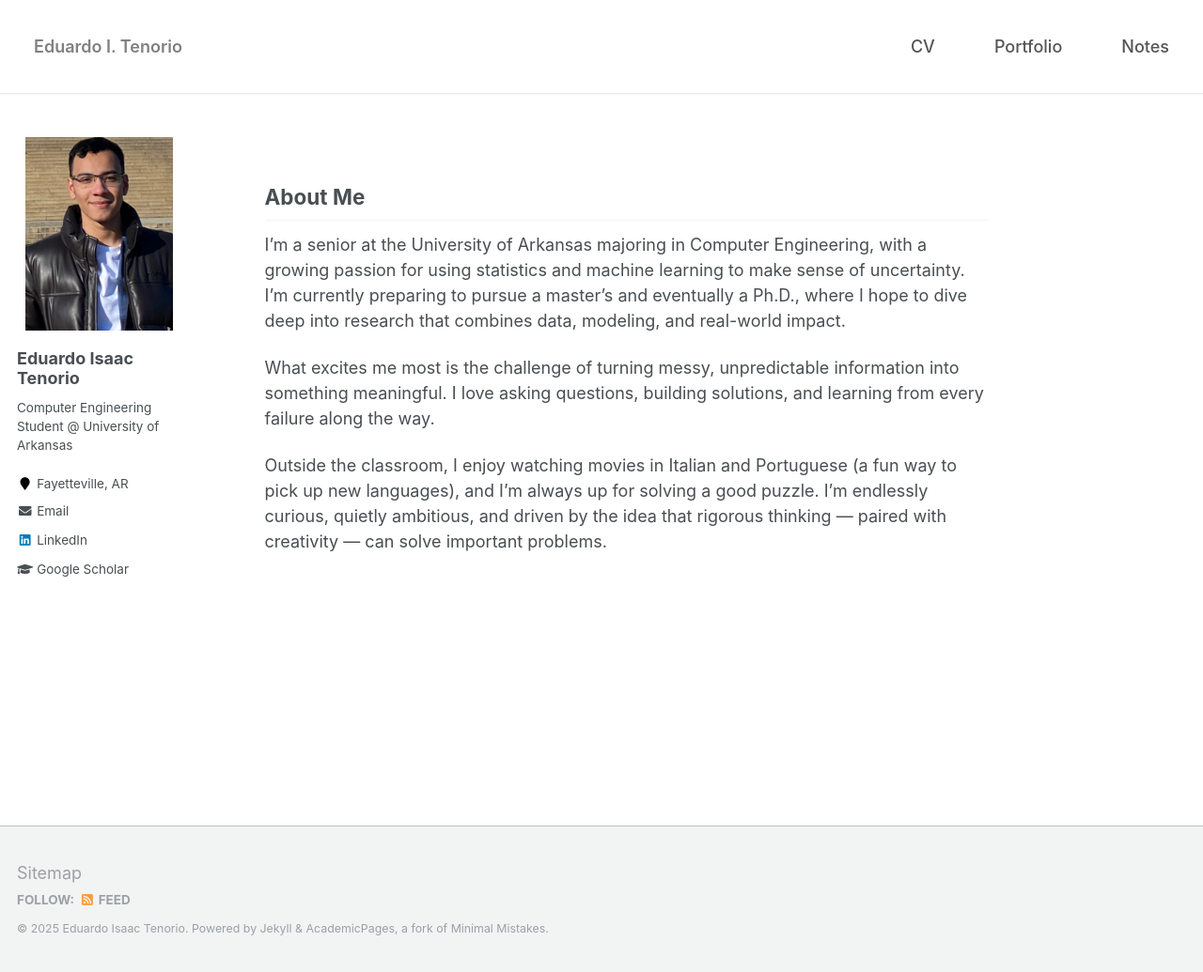
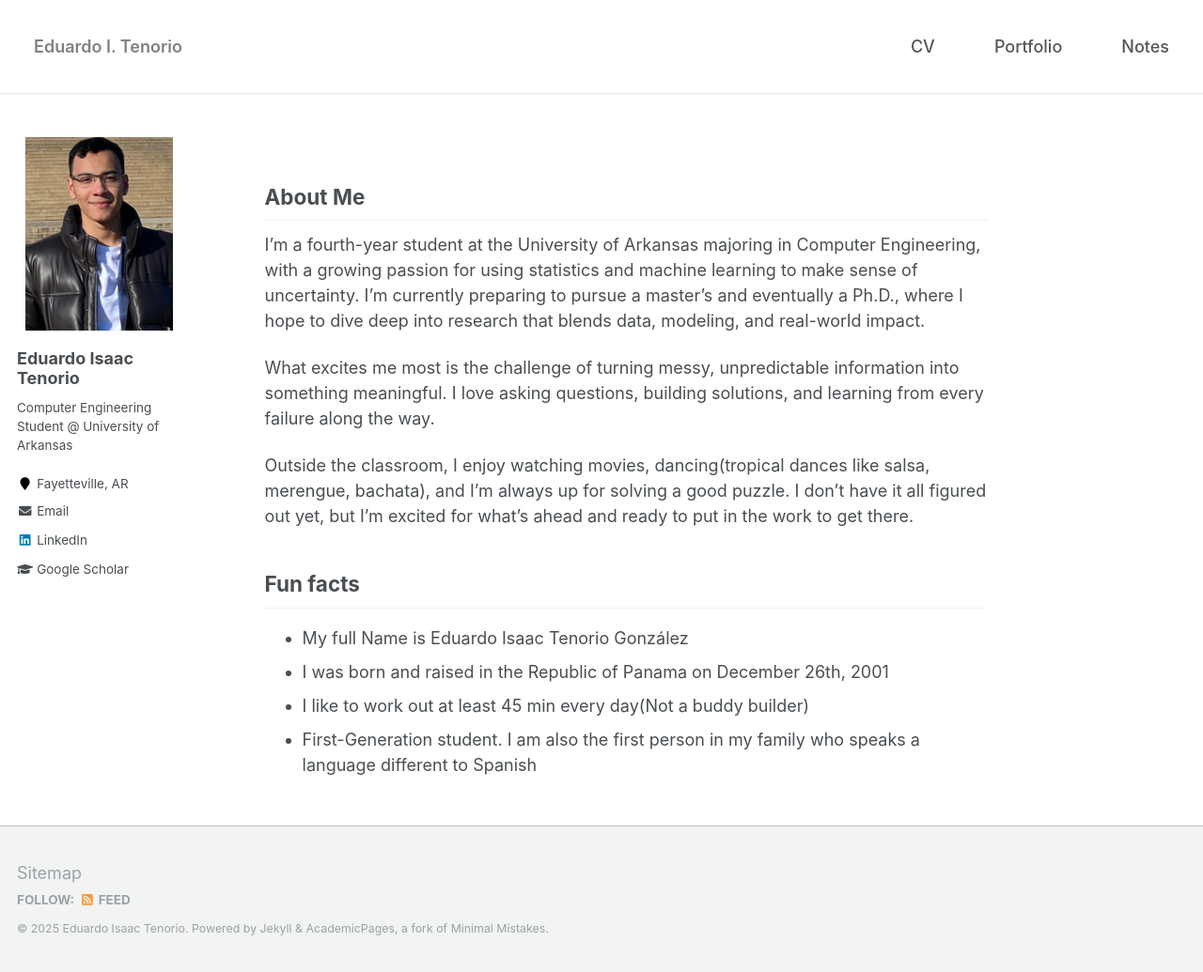
Before and after one commit to edtenorio/edtenorio.github.io, a Jekyll site: the page built from _pages/about.md, in a window 1280 px wide and 1035 px high. Shown: the whole window at 94% size. Built offline with Jekyll 4.4.1, drawn with Linux system fonts in a browser that asks for light colours.

Commit message:
Update about.md

```diff
--- a/_pages/about.md
+++ b/_pages/about.md
@@ -9,8 +9,15 @@ redirect_from:
 ---
 ## About Me
 
-I’m a senior at the University of Arkansas majoring in Computer Engineering, with a growing passion for using statistics and machine learning to make sense of uncertainty. I’m currently preparing to pursue a master’s and eventually a Ph.D., where I hope to dive deep into research that combines data, modeling, and real-world impact.
+I’m a fourth-year student at the University of Arkansas majoring in Computer Engineering, with a growing passion for using statistics and machine learning to make sense of uncertainty. I’m currently preparing to pursue a master’s and eventually a Ph.D., where I hope to dive deep into research that blends data, modeling, and real-world impact.
 
 What excites me most is the challenge of turning messy, unpredictable information into something meaningful. I love asking questions, building solutions, and learning from every failure along the way.
 
-Outside the classroom, I enjoy watching movies in Italian and Portuguese (a fun way to pick up new languages), and I’m always up for solving a good puzzle. I’m endlessly curious, quietly ambitious, and driven by the idea that rigorous thinking — paired with creativity — can solve important problems.
+Outside the classroom, I enjoy watching movies, dancing(tropical dances like salsa, merengue, bachata), and I’m always up for solving a good puzzle. I don’t have it all figured out yet, but I’m excited for what’s ahead and ready to put in the work to get there.
+
+
+## Fun facts
+- My full Name is Eduardo Isaac Tenorio González
+- I was born and raised in the Republic of Panama on December 26th, 2001
+- I like to work out at least 45 min every day(Not a buddy builder)
+- First-Generation student. I am also the first person in my family who speaks a language different to Spanish
```
